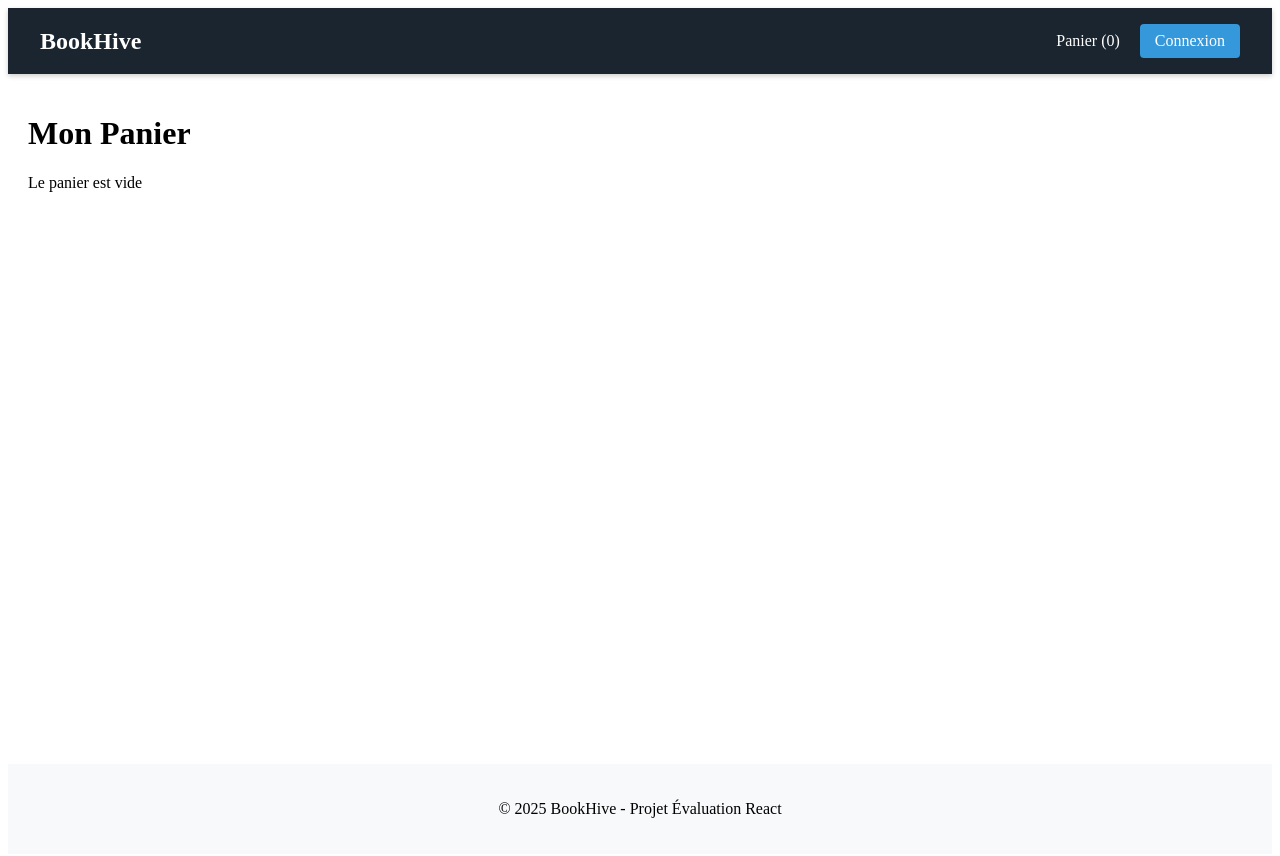
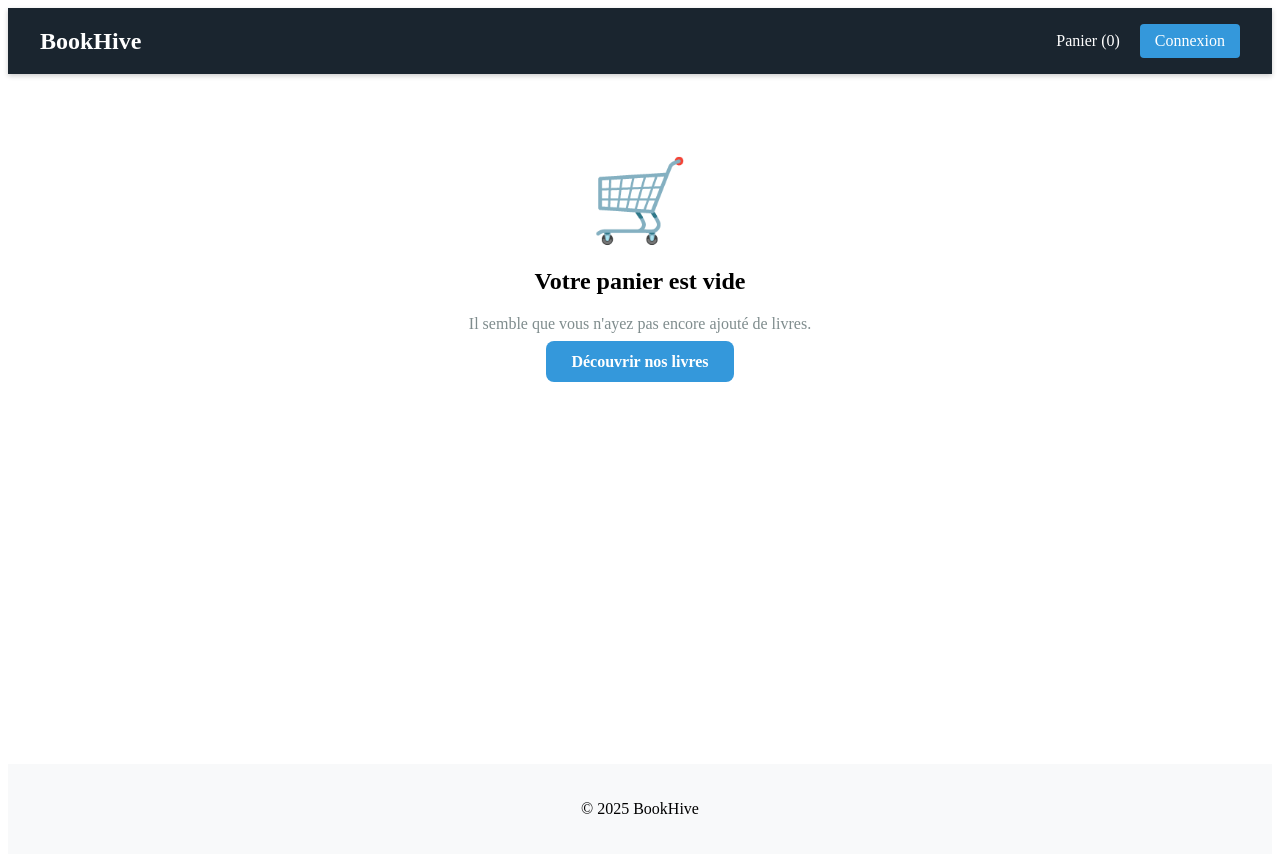
Before and after one commit to Fiacresse/bookhive, a React (Vite) app: page /cart in a window 1280 px wide. Shown: the top 856 px of the page. Built offline with nearby package versions, Linux system fonts and the light colour scheme.

Commit message:
modification du design

```diff
--- a/src/App.jsx
+++ b/src/App.jsx
@@ -27,46 +27,28 @@ function Header() {
 
       <nav style={{ display: 'flex', gap: '20px', alignItems: 'center' }}>
         <Link to="/cart" style={{ color: 'white', textDecoration: 'none' }}>
-          Panier ({cart.length})
+          Panier ({cart?.length || 0})
         </Link>
         {user?.role === 'admin' && (
-          <Link to="/admin" style={{
-            color: '#f1c40f',
-            textDecoration: 'none',
-            fontWeight: 'bold',
-            border: '1px solid #f1c40f',
-            padding: '5px 10px',
-            borderRadius: '4px'
-          }}>
+          <Link to="/admin" style={{ color: '#f1c40f', textDecoration: 'none', fontWeight: 'bold' }}>
             Panel Admin
           </Link>
         )}
 
         {user ? (
           <div style={{ display: 'flex', alignItems: 'center', gap: '10px' }}>
-            <span style={{ fontSize: '0.9rem', color: '#bdc3c7' }}>{user.email}</span>
+            <span style={{ fontSize: '0.9rem', color: '#bdc3c7' }}>
+              {user.email || 'Utilisateur'}
+            </span>
             <button
               onClick={logout}
-              style={{
-                background: '#e74c3c',
-                color: 'white',
-                border: 'none',
-                padding: '8px 15px',
-                borderRadius: '4px',
-                cursor: 'pointer'
-              }}
+              style={{ background: '#e74c3c', color: 'white', border: 'none', padding: '8px 15px', borderRadius: '4px', cursor: 'pointer' }}
             >
               Déconnexion
             </button>
           </div>
         ) : (
-          <Link to="/login" style={{
-            color: 'white',
-            textDecoration: 'none',
-            background: '#3498db',
-            padding: '8px 15px',
-            borderRadius: '4px'
-          }}>
+          <Link to="/login" style={{ color: 'white', textDecoration: 'none', background: '#3498db', padding: '8px 15px', borderRadius: '4px' }}>
             Connexion
           </Link>
         )}
@@ -90,7 +72,7 @@ function App() {
         </Routes>
       </main>
       <footer style={{ textAlign: 'center', padding: '20px', background: '#f8f9fa', marginTop: '50px' }}>
-        <p>&copy; 2025 BookHive - Projet Évaluation React</p>
+        <p>&copy; 2025 BookHive</p>
       </footer>
     </Router>
   );
--- a/src/pages/BookDetails.jsx
+++ b/src/pages/BookDetails.jsx
@@ -3,38 +3,66 @@ import { booksData } from '../data/books';
 import { useCart } from '../context/CartContext';
 
 function BookDetails() {
-  const { id } = useParams(); // Récupère l'ID depuis l'URL
+  const { id } = useParams();
   const navigate = useNavigate();
   const { dispatch } = useCart();
 
+  const book = booksData.find(b => b.id === parseInt(id));
+
   const handleAddToCart = () => {
     dispatch({ type: 'ADD_TO_CART', payload: book });
-    alert("Livre ajouté au panier !");
+    // Une petite notification plus élégante qu'un alert serait mieux,
+    // mais gardons l'alert pour la logique actuelle.
+    alert(`"${book.title}" a été ajouté à votre panier !`);
   };
-  // On cherche le livre correspondant à l'ID
-  const book = booksData.find(b => b.id === parseInt(id));
 
-  if (!book) return <h2>Livre introuvable</h2>;
+  if (!book) return <h2 style={{ textAlign: 'center', marginTop: '50px' }}>Livre introuvable</h2>;
 
   return (
-    <div style={{ padding: '20px' }}>
-      <button onClick={() => navigate(-1)}>⬅ Retour</button>
+    <div style={styles.container}>
+      {/* Bouton Retour stylisé */}
+      <button onClick={() => navigate(-1)} style={styles.backButton}>
+        <span style={{ marginRight: '8px' }}>←</span> Retour au catalogue
+      </button>
 
-      <div style={{ display: 'flex', gap: '30px', marginTop: '20px' }}>
-        <img src={book.coverImage} alt={book.title} style={{ width: '300px', borderRadius: '10px' }} />
+      <div style={styles.card}>
+        {/* Section Image avec effet d'ombre */}
+        <div style={styles.imageSection}>
+          <img src={book.coverImage} alt={book.title} style={styles.image} />
+        </div>
 
-        <div>
-          <h1>{book.title}</h1>
-          <p><strong>Auteur :</strong> {book.author}</p>
-          <p><strong>Catégorie :</strong> {book.category}</p>
-          <p><strong>ISBN :</strong> {book.isbn}</p>
-          <p><strong>Prix :</strong> {book.price} €</p>
-          <p><strong>Note :</strong> ⭐ {book.rating}/5</p>
-          <hr />
-          <h3>Description</h3>
-          <p>{book.description}</p>
-          <button onClick={handleAddToCart} style={{ padding: '10px 20px', background: '#27ae60', color: 'white', border: 'none', borderRadius: '5px', cursor: 'pointer' }}>
-            Ajouter au panier
+        {/* Section Informations */}
+        <div style={styles.infoSection}>
+          <div style={styles.header}>
+            <span style={styles.categoryBadge}>{book.category}</span>
+            <h1 style={styles.title}>{book.title}</h1>
+            <p style={styles.author}>par <span style={styles.authorName}>{book.author}</span></p>
+          </div>
+
+          <div style={styles.ratingSection}>
+            <span style={styles.stars}>{"⭐".repeat(Math.floor(book.rating))}</span>
+            <span style={styles.ratingText}>{book.rating}/5</span>
+          </div>
+
+          <div style={styles.priceTag}>{book.price.toFixed(2)} €</div>
+
+          <div style={styles.detailsGrid}>
+            <p style={styles.detailItem}><strong>ISBN:</strong> {book.isbn}</p>
+            <p style={styles.detailItem}><strong>Format:</strong> Relié / Broché</p>
+          </div>
+
+          <div style={styles.descriptionContainer}>
+            <h3 style={styles.sectionTitle}>Résumé</h3>
+            <p style={styles.descriptionText}>{book.description}</p>
+          </div>
+
+          <button
+            onClick={handleAddToCart}
+            style={styles.addButton}
+            onMouseOver={(e) => e.target.style.backgroundColor = '#219150'}
+            onMouseOut={(e) => e.target.style.backgroundColor = '#27ae60'}
+          >
+            🛒 Ajouter au panier
           </button>
         </div>
       </div>
@@ -42,4 +70,134 @@ function BookDetails() {
   );
 }
 
+// Objet de styles "Chic & Clean"
+const styles = {
+  container: {
+    maxWidth: '1100px',
+    margin: '40px auto',
+    padding: '0 20px',
+    fontFamily: "'Segoe UI', Roboto, Helvetica, Arial, sans-serif",
+    color: '#2c3e50',
+  },
+  backButton: {
+    background: 'none',
+    border: 'none',
+    color: '#7f8c8d',
+    fontSize: '1rem',
+    cursor: 'pointer',
+    marginBottom: '25px',
+    padding: '8px 0',
+    display: 'flex',
+    alignItems: 'center',
+    transition: 'color 0.2s',
+  },
+  card: {
+    display: 'flex',
+    flexDirection: 'row',
+    backgroundColor: '#fff',
+    borderRadius: '15px',
+    boxShadow: '0 10px 30px rgba(0,0,0,0.08)',
+    overflow: 'hidden',
+    gap: '40px',
+    padding: '40px',
+    flexWrap: 'wrap', // Responsive pour mobiles
+  },
+  imageSection: {
+    flex: '1',
+    minWidth: '300px',
+  },
+  image: {
+    width: '100%',
+    maxWidth: '380px',
+    borderRadius: '8px',
+    boxShadow: '0 5px 15px rgba(0,0,0,0.15)',
+    display: 'block',
+    margin: '0 auto',
+  },
+  infoSection: {
+    flex: '1.5',
+    minWidth: '300px',
+    display: 'flex',
+    flexDirection: 'column',
+  },
+  categoryBadge: {
+    backgroundColor: '#ebf5fb',
+    color: '#3498db',
+    padding: '5px 12px',
+    borderRadius: '20px',
+    fontSize: '0.8rem',
+    fontWeight: '600',
+    textTransform: 'uppercase',
+    letterSpacing: '1px',
+  },
+  title: {
+    fontSize: '2.5rem',
+    margin: '15px 0 5px 0',
+    color: '#2c3e50',
+    lineHeight: '1.2',
+  },
+  author: {
+    fontSize: '1.1rem',
+    color: '#95a5a6',
+    marginBottom: '20px',
+  },
+  authorName: {
+    color: '#34495e',
+    fontWeight: '600',
+  },
+  ratingSection: {
+    display: 'flex',
+    alignItems: 'center',
+    marginBottom: '20px',
+  },
+  stars: {
+    fontSize: '1.2rem',
+  },
+  ratingText: {
+    marginLeft: '10px',
+    color: '#7f8c8d',
+    fontSize: '0.9rem',
+  },
+  priceTag: {
+    fontSize: '2rem',
+    fontWeight: 'bold',
+    color: '#2c3e50',
+    marginBottom: '25px',
+  },
+  detailsGrid: {
+    borderTop: '1px solid #eee',
+    borderBottom: '1px solid #eee',
+    padding: '15px 0',
+    marginBottom: '25px',
+  },
+  detailItem: {
+    margin: '5px 0',
+    fontSize: '0.95rem',
+    color: '#34495e',
+  },
+  sectionTitle: {
+    fontSize: '1.2rem',
+    marginBottom: '10px',
+    color: '#2c3e50',
+  },
+  descriptionText: {
+    lineHeight: '1.6',
+    color: '#5d6d7e',
+    marginBottom: '30px',
+  },
+  addButton: {
+    backgroundColor: '#27ae60',
+    color: 'white',
+    padding: '15px 30px',
+    fontSize: '1.1rem',
+    fontWeight: '600',
+    border: 'none',
+    borderRadius: '8px',
+    cursor: 'pointer',
+    transition: 'all 0.3s ease',
+    boxShadow: '0 4px 14px rgba(39, 174, 96, 0.3)',
+    marginTop: 'auto', // Pousse le bouton vers le bas
+  }
+};
+
 export default BookDetails;
--- a/src/pages/Cart.jsx
+++ b/src/pages/Cart.jsx
@@ -1,26 +1,204 @@
 import { useCart } from '../context/CartContext';
+import { Link } from 'react-router-dom';
 
 function Cart() {
   const { cart, dispatch } = useCart();
 
   const total = cart.reduce((sum, book) => sum + book.price, 0);
 
+  if (cart.length === 0) {
+    return (
+      <div style={styles.emptyContainer}>
+        <div style={{ fontSize: '5rem' }}>🛒</div>
+        <h2>Votre panier est vide</h2>
+        <p style={{ color: '#7f8c8d', marginBottom: '20px' }}>Il semble que vous n'ayez pas encore ajouté de livres.</p>
+        <Link to="/" style={styles.continueButton}>Découvrir nos livres</Link>
+      </div>
+    );
+  }
+
   return (
-    <div style={{ padding: '20px' }}>
-      <h1>Mon Panier</h1>
-      {cart.length === 0 ? <p>Le panier est vide</p> : (
-        <>
+    <div style={styles.container}>
+      <h1 style={styles.mainTitle}>Mon Panier ({cart.length})</h1>
+
+      <div style={styles.cartContent}>
+        {/* Liste des articles */}
+        <div style={styles.itemsList}>
           {cart.map(item => (
-            <div key={item.id} style={{ display: 'flex', justifyContent: 'space-between', borderBottom: '1px solid #ccc', padding: '10px' }}>
-              <span>{item.title} - {item.price} €</span>
-              <button onClick={() => dispatch({ type: 'REMOVE_FROM_CART', payload: item.id })}>Supprimer</button>
+            <div key={item.id} style={styles.cartItem}>
+              <img src={item.coverImage} alt={item.title} style={styles.itemImage} />
+
+              <div style={styles.itemDetails}>
+                <h3 style={styles.itemTitle}>{item.title}</h3>
+                <p style={styles.itemAuthor}>{item.author}</p>
+                <button
+                  onClick={() => dispatch({ type: 'REMOVE_FROM_CART', payload: item.id })}
+                  style={styles.removeLink}
+                >
+                  Supprimer
+                </button>
+              </div>
+
+              <div style={styles.itemPrice}>
+                {item.price.toFixed(2)} €
+              </div>
             </div>
           ))}
-          <h3 style={{ marginTop: '20px' }}>Total : {total} €</h3>
-        </>
-      )}
+        </div>
+
+        {/* Résumé de la commande */}
+        <div style={styles.summaryCard}>
+          <h2 style={styles.summaryTitle}>Résumé</h2>
+          <div style={styles.summaryRow}>
+            <span>Sous-total</span>
+            <span>{total.toFixed(2)} €</span>
+          </div>
+          <div style={styles.summaryRow}>
+            <span>Livraison</span>
+            <span style={{ color: '#27ae60', fontWeight: 'bold' }}>Gratuit</span>
+          </div>
+          <hr style={styles.divider} />
+          <div style={{ ...styles.summaryRow, fontSize: '1.2rem', fontWeight: 'bold' }}>
+            <span>Total</span>
+            <span>{total.toFixed(2)} €</span>
+          </div>
+          <button
+            style={styles.checkoutButton}
+            onClick={() => alert("Passage à la caisse... (Simulation)")}
+          >
+            Passer la commande
+          </button>
+          <Link to="/" style={styles.backToStore}>Continuer mes achats</Link>
+        </div>
+      </div>
     </div>
   );
 }
 
+const styles = {
+  container: {
+    maxWidth: '1200px',
+    margin: '40px auto',
+    padding: '0 20px',
+    fontFamily: "'Segoe UI', Roboto, sans-serif",
+  },
+  mainTitle: {
+    fontSize: '2rem',
+    color: '#2c3e50',
+    marginBottom: '30px',
+    borderBottom: '2px solid #f1f1f1',
+    paddingBottom: '15px'
+  },
+  cartContent: {
+    display: 'flex',
+    gap: '40px',
+    flexWrap: 'wrap',
+  },
+  itemsList: {
+    flex: '2',
+    minWidth: '350px',
+  },
+  cartItem: {
+    display: 'flex',
+    alignItems: 'center',
+    backgroundColor: 'white',
+    padding: '20px',
+    borderRadius: '12px',
+    marginBottom: '15px',
+    boxShadow: '0 2px 10px rgba(0,0,0,0.05)',
+    transition: 'transform 0.2s',
+  },
+  itemImage: {
+    width: '80px',
+    height: '110px',
+    objectFit: 'cover',
+    borderRadius: '6px',
+    marginRight: '20px',
+  },
+  itemDetails: {
+    flex: '1',
+  },
+  itemTitle: {
+    margin: '0 0 5px 0',
+    fontSize: '1.1rem',
+    color: '#2c3e50',
+  },
+  itemAuthor: {
+    margin: '0 0 10px 0',
+    color: '#7f8c8d',
+    fontSize: '0.9rem',
+  },
+  removeLink: {
+    background: 'none',
+    border: 'none',
+    color: '#e74c3c',
+    cursor: 'pointer',
+    fontSize: '0.85rem',
+    padding: '0',
+    textDecoration: 'underline',
+  },
+  itemPrice: {
+    fontSize: '1.2rem',
+    fontWeight: 'bold',
+    color: '#2c3e50',
+  },
+  summaryCard: {
+    flex: '1',
+    minWidth: '300px',
+    backgroundColor: '#f9f9f9',
+    padding: '30px',
+    borderRadius: '15px',
+    height: 'fit-content',
+    position: 'sticky',
+    top: '20px',
+  },
+  summaryTitle: {
+    margin: '0 0 20px 0',
+    fontSize: '1.4rem',
+  },
+  summaryRow: {
+    display: 'flex',
+    justifyContent: 'space-between',
+    marginBottom: '15px',
+    color: '#34495e',
+  },
+  divider: {
+    border: 'none',
+    borderTop: '1px solid #ddd',
+    margin: '20px 0',
+  },
+  checkoutButton: {
+    width: '100%',
+    backgroundColor: '#2c3e50',
+    color: 'white',
+    padding: '15px',
+    border: 'none',
+    borderRadius: '8px',
+    fontSize: '1rem',
+    fontWeight: 'bold',
+    cursor: 'pointer',
+    marginBottom: '15px',
+    transition: 'background 0.3s',
+  },
+  backToStore: {
+    display: 'block',
+    textAlign: 'center',
+    color: '#3498db',
+    textDecoration: 'none',
+    fontSize: '0.9rem',
+  },
+  emptyContainer: {
+    textAlign: 'center',
+    padding: '80px 20px',
+  },
+  continueButton: {
+    backgroundColor: '#3498db',
+    color: 'white',
+    padding: '12px 25px',
+    borderRadius: '8px',
+    textDecoration: 'none',
+    fontWeight: 'bold',
+  }
+};
+
 export default Cart;
```
Also changed, not shown: src/context/AuthContext.jsx (+5 -2 lines).
